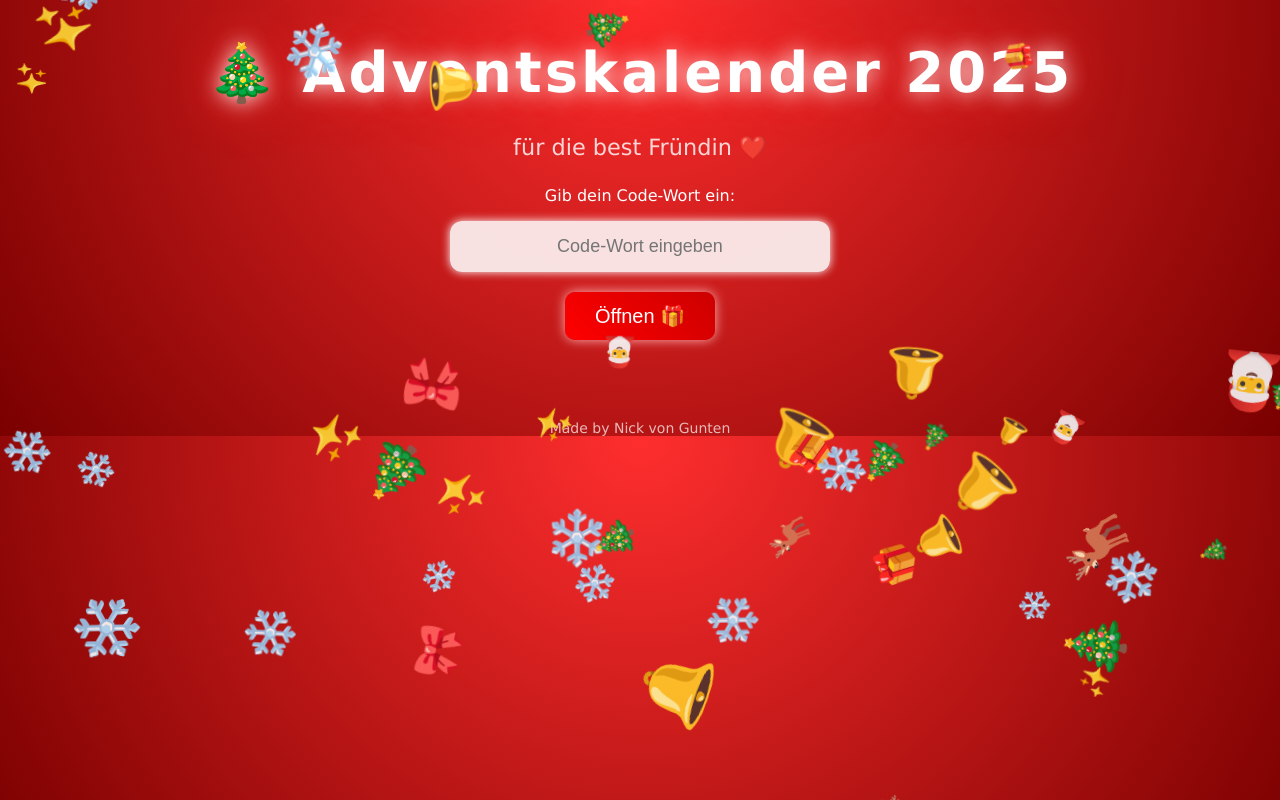
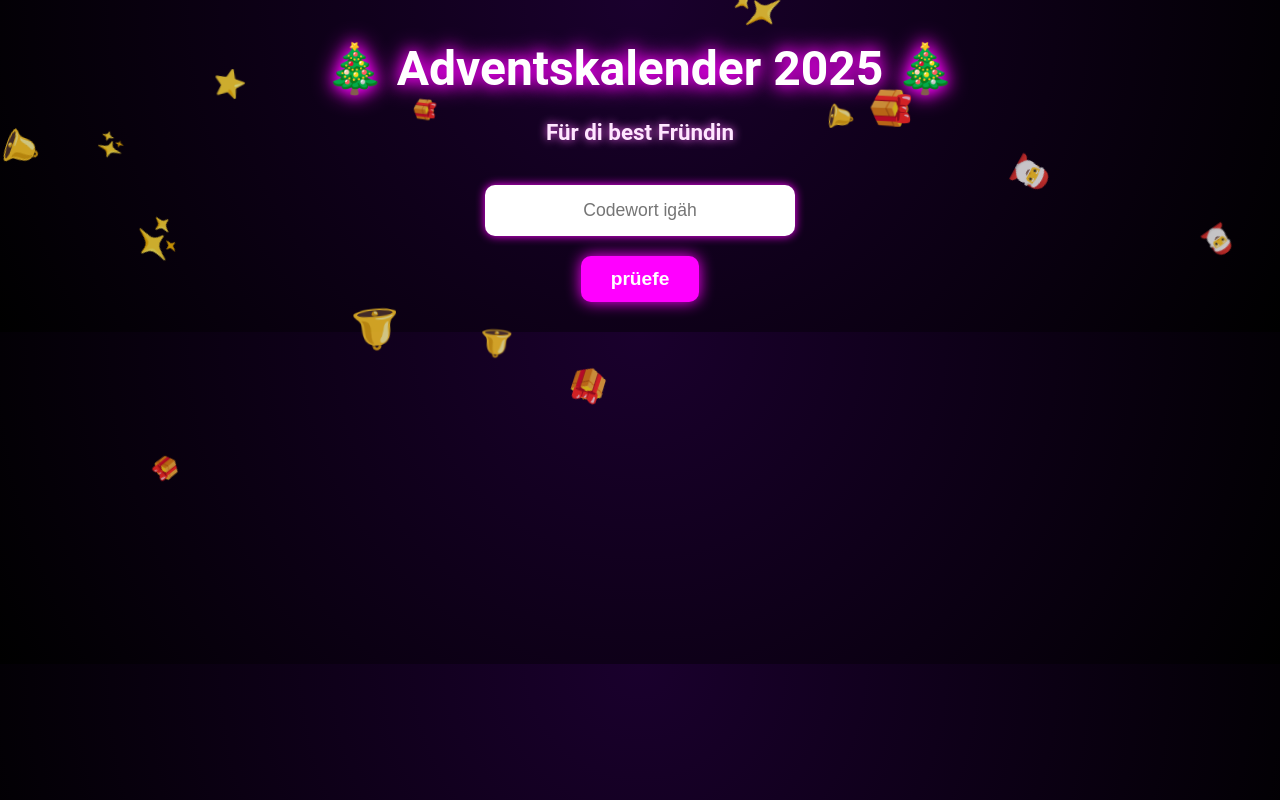
Before and after one commit to Kronopix/Adventskalender2025, a plain HTML site: page index.html in a window 1280 px wide. Drawn offline with Linux system fonts and the light colour scheme.

Commit message:
Add files via upload

```diff
--- a/index.html
+++ b/index.html
@@ -1,184 +1,128 @@
 <!DOCTYPE html>
 <html lang="de">
 <head>
-<meta charset="UTF-8">
-<meta name="viewport" content="width=device-width, initial-scale=1.0">
+<meta charset="UTF-8" />
+<meta name="viewport" content="width=device-width, initial-scale=1.0" />
 <title>Adventskalender 2025</title>
-
 <style>
-
  body {
   margin: 0;
   padding: 0;
-    font-family: "Verdana", sans-serif;
-    background: radial-gradient(circle at top, #ff2e2e, #7a0000);
+  font-family: 'Roboto', sans-serif;
+  background: radial-gradient(circle at top, #1a002d, #000);
+  color: #fff;
+  text-align: center;
   overflow-x: hidden;
-    color: white;
-    text-align: center;
  }
-
-  /* EXTREMER TITEL */
  h1 {
+  font-size: 3rem;
   margin-top: 40px;
-    font-size: 3.5em;
-    font-weight: 900;
-    letter-spacing: 3px;
-    color: #fff;
-    text-shadow:
-      0 0 10px #ffffff,
-      0 0 20px #ffcccc,
-      0 0 40px #ff1a1a,
-      0 0 80px #ff0000;
-    animation: glow 3s infinite ease-in-out;
+  text-shadow: 0 0 15px #ff00ff, 0 0 25px #ff00ff;
  }
-
-  @keyframes glow {
-    0% { text-shadow: 0 0 10px #ff9999, 0 0 20px #ffb3b3; }
-    50% { text-shadow: 0 0 25px #ffffff, 0 0 60px #ff0000; }
-    100% { text-shadow: 0 0 10px #ff9999, 0 0 20px #ffb3b3; }
+ h2 {
+  margin-top: -10px;
+  font-size: 1.4rem;
+  color: #ffe6ff;
+  text-shadow: 0 0 10px #ff66ff;
  }
-
-  .subtitle {
-    font-size: 1.4em;
-    margin-top: -10px;
-    margin-bottom: 25px;
-    color: #ffeaea;
-    opacity: 0.9;
+ .container {
+  margin-top: 40px;
  }
-
-  /* Eingabebox */
  input {
   padding: 15px;
-    font-size: 18px;
   width: 70%;
-    max-width: 350px;
-    border-radius: 12px;
+  max-width: 280px;
+  font-size: 1.1rem;
+  border-radius: 10px;
   border: none;
   outline: none;
   text-align: center;
-    box-shadow: 0 0 10px #fff;
-    background: #ffffffdd;
-    margin-bottom: 20px;
+  box-shadow: 0 0 10px #ff00ff;
  }
-
  button {
-    font-size: 20px;
-    background: linear-gradient(45deg, #ff0000, #cc0000);
+  display: block;
+  margin: 20px auto;
   padding: 12px 30px;
+  background: #ff00ff;
   border: none;
   border-radius: 10px;
-    color: white;
+  font-size: 1.2rem;
+  font-weight: bold;
+  color: #fff;
   cursor: pointer;
-    box-shadow: 0 0 12px #ffb3b3;
-    transition: 0.2s;
+  box-shadow: 0 0 15px #ff00ff;
  }
-
-  button:hover {
-    transform: scale(1.1);
-    box-shadow: 0 0 25px #ffffff;
+ #result {
+  margin-top: 30px;
+  font-size: 1.6rem;
+  text-shadow: 0 0 10px #00eaff;
  }
-
-  #result {
-    margin-top: 25px;
-    font-size: 1.7em;
-    font-weight: bold;
-    text-shadow: 0 0 10px #ffffffaa;
+ /* Falling elements */
+ .flake, .ornament, .star {
+  position: fixed;
+  top: -10%;
+  color: #fff;
+  font-size: 1.4rem;
+  animation: fall linear infinite;
+  opacity: 0.8;
  }
-
-  /* Schneeflocken & Weihnachtsobjekte */
-  .float {
-    position: fixed;
-    top: -100px;
-    font-size: 2.4em;
-    animation: fall linear infinite;
-    opacity: 0.9;
-    pointer-events: none;
+ @keyframes fall {
+  0% {transform: translateY(-10vh) rotate(0deg);}
+  100% {transform: translateY(110vh) rotate(360deg);}
  }
-
-  @keyframes fall {
-    0% { transform: translateY(-100px) rotate(0deg); }
-    100% { transform: translateY(120vh) rotate(360deg); }
-  }
-
-  footer {
-    margin-top: 80px;
-    font-size: 14px;
-    opacity: 0.7;
-  }
-
-  footer a {
-    color: #fff;
-    text-decoration: none;
-  }
-
 </style>
 </head>
-
 <body>
 
-<h1>🎄 Adventskalender 2025</h1>
-<div class="subtitle">für die best Fründin ❤️</div>
+<h1>🎄 Adventskalender 2025 🎄</h1>
+<h2>Für di best Fründin</h2>
 
-<p>Gib dein Code-Wort ein:</p>
-
-<input id="codeInput" type="text" placeholder="Code-Wort eingeben">
-<br>
-<button onclick="checkCode()">Öffnen 🎁</button>
-
+<div class="container">
+ <input id="codeInput" placeholder="Codewort igäh" />
+ <button onclick="checkCode()">prüefe</button>
  <div id="result"></div>
-
-<footer>
-  Made by <a href="https://github.com/Kronopix" target="_blank">Nick von Gunten</a>
-</footer>
-
-<div id="floating"></div>
+</div>
 
 <script>
-
-  /* Deine bisherigen Code-Wörter bleiben
-     → die neuen Wörter fügst du mir später ein */
-
-  const codeWords = {
-    "gutschein": "02. Dezember – Seetal + Freiamt Reise",
-    "sprudel": "04. Dezember – Wassermelone…Bad?",
-    "samichlaus": "06. Dezember – Chnabbere und Bastle",
-    "tomorrowland": "08. Dezember – Ned das, was du denksch",
-    "gusch": "10. Dezember – ÄuÄ scho, iu",
-    "dubai": "12. Dezember – Fast, aber ned ganz",
-    "halsweh": "14. Dezember – Was hilft?",
-    "dr.pepper": "16. Dezember – Was chönnt besser sie?",
-    "fussfettisch": "18. Dezember – Zum Glück hesch en ned",
-    "enttäuschung": "20. Dezember – Din jahrelange Wunsch",
-    "finnland": "22. Dezember – Mehujäääää?",
-    "fick": "24. Dezember – Fick mich…"
+const data = {
+ "genz": "1. Dezember – Pafuqi mendore",
+ "konfi": "3. Dezember – Next try",
+ "chnoblibrot": "5. Dezember – Entli weder uffülle",
+ "ginger": "7. Dezember – Beer",
+ "thailand": "9. Dezember – Pomelo",
+ "salatsauce": "11. Dezember – Grossi Hoffnige",
+ "birne": "13. Dezember – Lets try",
+ "feige": "15. Dezember – Apfel",
+ "haselnuss": "17. Dezember – Maybe en Fehler",
+ "peru": "19. Dezember – Kei Ahnig",
+ "china": "21. Dezember – Isch jo logisch",
+ "schal": "23. Dezember – Alpaka?"
 };
 
 function checkCode() {
-    const value = document.getElementById("codeInput").value.toLowerCase().trim();
-    const result = document.getElementById("result");
-
-    if (codeWords[value]) {
-      result.textContent = codeWords[value];
+ const input = document.getElementById('codeInput').value.trim().toLowerCase();
+ const result = document.getElementById('result');
+ if (data[input]) {
+  result.textContent = data[input];
  } else {
-      result.textContent = "❌ Falsches Code-Wort!";
+  result.textContent = "Falschs Codewort 💀";
  }
 }
 
-  /* Viele Schneeflocken + Weihnachtsobjekte */
-  const emojis = ["❄️", "❄️", "❄️", "❄️", "❄️", "✨", "🎅", "🦌", "🎁", "🔔", "🎄", "🎀"];
+// Create extreme festive falling symbols
+const symbols = ["❄", "❅", "❆", "🎄", "⭐", "✨", "🎁", "🔔", "🎅", "🦌"];
 
-  const fl = document.getElementById("floating");
-
-  for (let i = 0; i < 50; i++) {
-    let el = document.createElement("div");
-    el.className = "float";
-    el.style.left = Math.random() * 100 + "vw";
-    el.style.animationDuration = 4 + Math.random() * 6 + "s";
-    el.style.fontSize = (1.5 + Math.random() * 2.5) + "em";
-    el.innerHTML = emojis[Math.floor(Math.random() * emojis.length)];
-    fl.appendChild(el);
+function createFalling() {
+ const elem = document.createElement('div');
+ elem.className = 'flake';
+ elem.textContent = symbols[Math.floor(Math.random() * symbols.length)];
+ elem.style.left = Math.random() * 100 + 'vw';
+ elem.style.animationDuration = 5 + Math.random() * 7 + 's';
+ elem.style.fontSize = 1 + Math.random() * 1.5 + 'rem';
+ document.body.appendChild(elem);
+ setTimeout(() => elem.remove(), 13000);
 }
-
+setInterval(createFalling, 250);
 </script>
 
 </body>
```
Lines whose indentation alone changed are shown as unchanged.
